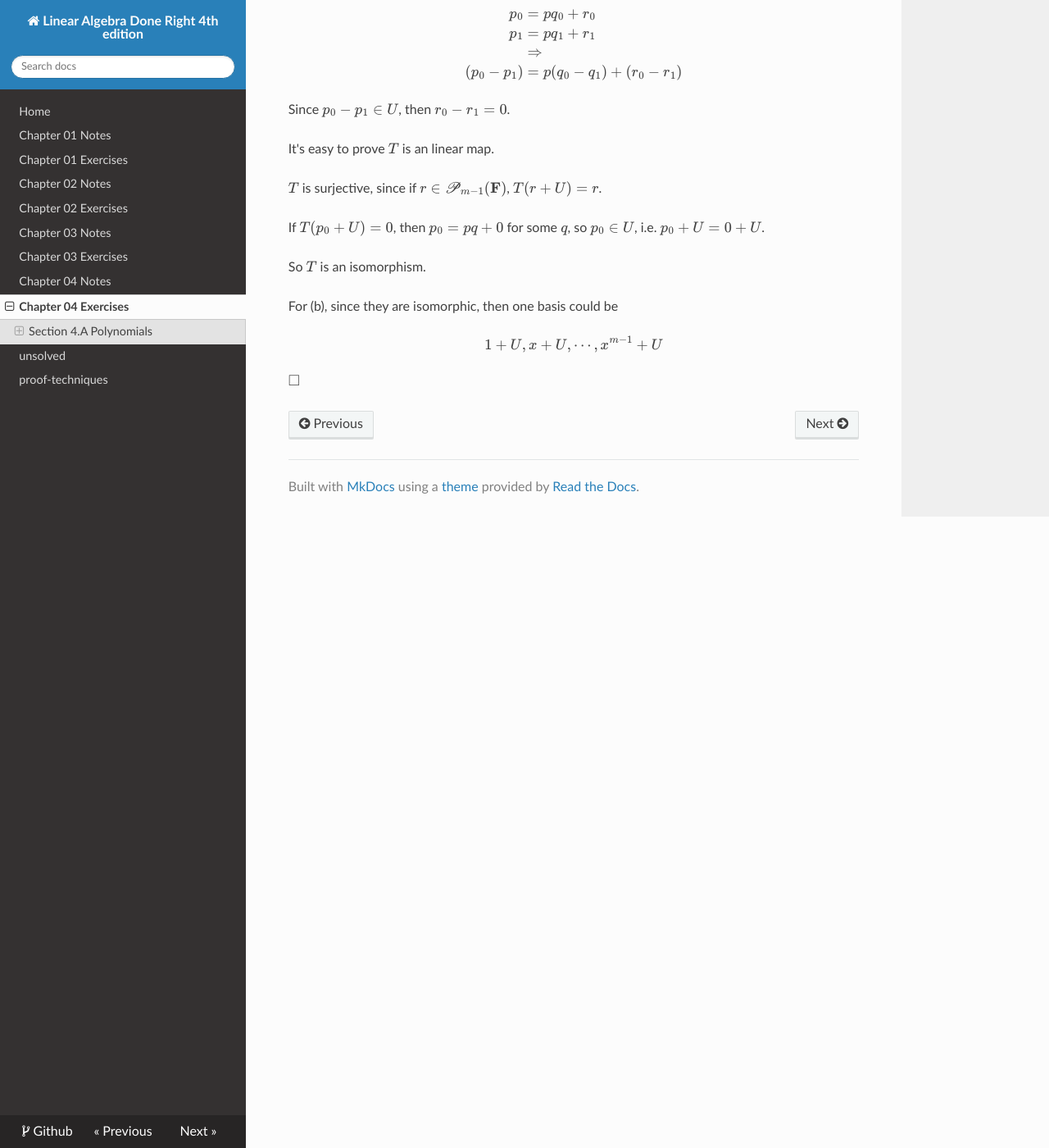
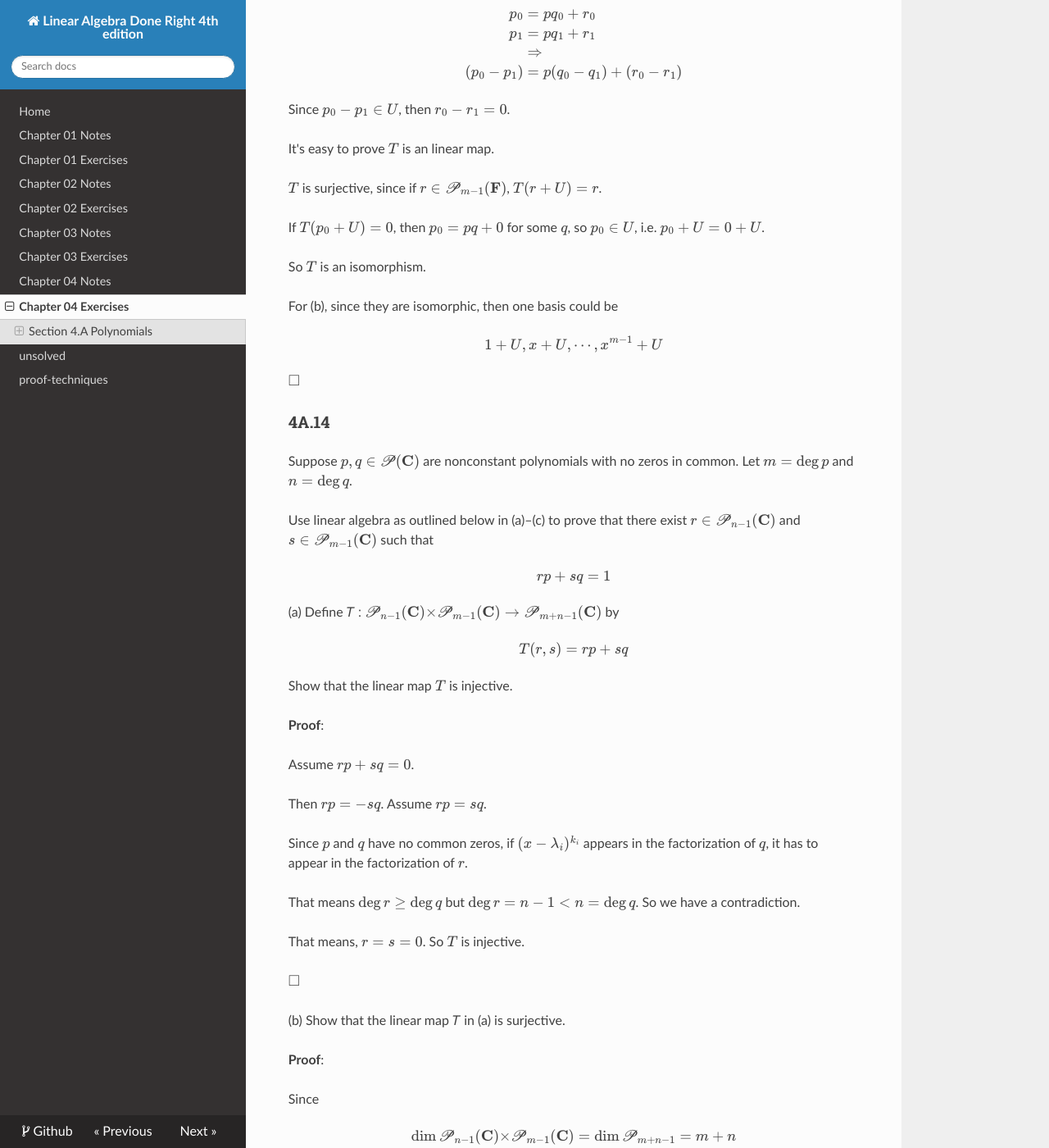
Before and after one commit to eroicaleo/liner-algebra-done-right-4th, an MkDocs documentation site: the page built from docs/ch04ex.md, in a window 1280 px wide and 1400 px high, scrolled down 7935 px. Shown: the whole window at 82% size. Built offline with MkDocs 1.6.1, drawn with Linux system fonts in a browser that asks for light colours; nearby versions of some CDN libraries; some of the changed text lies outside the part shown.

Commit message:
Finished ch04ex

```diff
--- a/docs/ch04ex.md
+++ b/docs/ch04ex.md
@@ -470,3 +470,64 @@ $$
 $$
 
 $\square$
+
+### 4A.14
+
+Suppose $𝑝, 𝑞 ∈ 𝒫(𝐂)$ are nonconstant polynomials with no zeros in common.
+Let $𝑚 = \deg 𝑝$ and $𝑛 = \deg 𝑞$.
+
+Use linear algebra as outlined below in (a)–(c)
+to prove that there exist $𝑟 ∈ 𝒫_{𝑛 − 1}(𝐂)$ and $𝑠 ∈ 𝒫_{𝑚 − 1}(𝐂)$
+such that
+
+$$
+rp + sq = 1
+$$
+
+
+(a) Define 𝑇 ∶ $𝒫_{𝑛 − 1}(𝐂) × 𝒫_{𝑚 − 1}(𝐂) → 𝒫_{𝑚 + 𝑛 − 1}(𝐂)$ by
+
+$$
+T(r, s) = rp + sq
+$$
+
+Show that the linear map $𝑇$ is injective.
+
+**Proof**:
+
+Assume $rp + sq = 0$.
+
+Then $rp = -sq$. Assume $rp = sq$.
+
+Since $p$ and $q$ have no common zeros, if $(x-\lambda_i)^{k_i}$ appears
+in the factorization of $q$, it has to appear in the factorization of $r$.
+
+That means $\deg r \geq \deg q$ but $\deg r = n-1 < n = \deg q$.
+So we have a contradiction.
+
+That means, $r = s = 0$. So $𝑇$ is injective.
+
+$\square$
+
+(b) Show that the linear map 𝑇 in (a) is surjective.
+
+**Proof**:
+
+Since
+
+$$
+\dim 𝒫_{𝑛 − 1}(𝐂) × 𝒫_{𝑚 − 1}(𝐂) = \dim 𝒫_{𝑚 + 𝑛 − 1} = m + n
+$$
+
+Then from 3.65 injectivity is equivalent to surjectivity, $T$ is surjective.
+
+$\square$
+
+(c) Use (b) to conclude that there exist $𝑟 ∈ 𝒫_{𝑛 − 1}(𝐂)$ and
+$𝑠 ∈ 𝒫_{𝑚 − 1}(𝐂)$ such that $𝑟𝑝 + 𝑠𝑞 = 1$.
+
+**Proof**:
+
+This is an immediate result following $T$ is surjective.
+
+$\square$
```
Also changed, not shown: docs/proof-techniques.md (+16 -0 lines).
